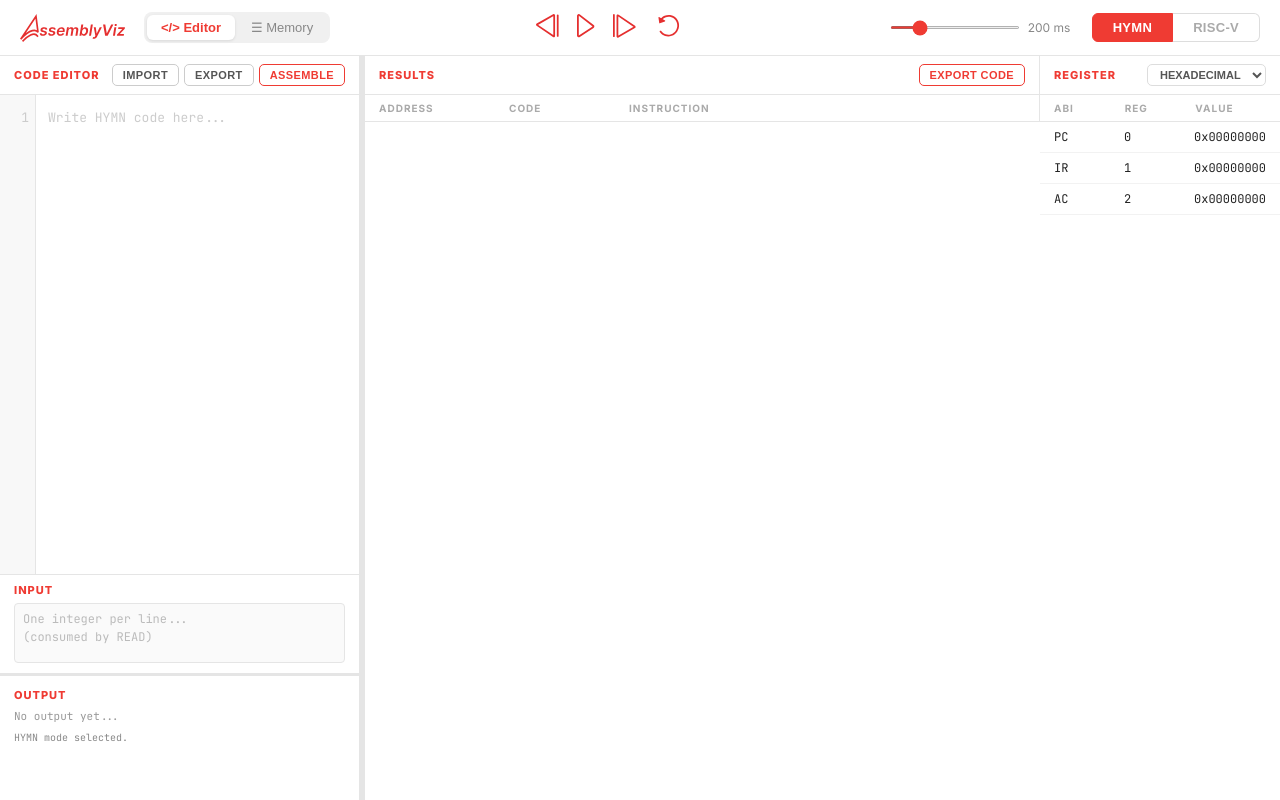
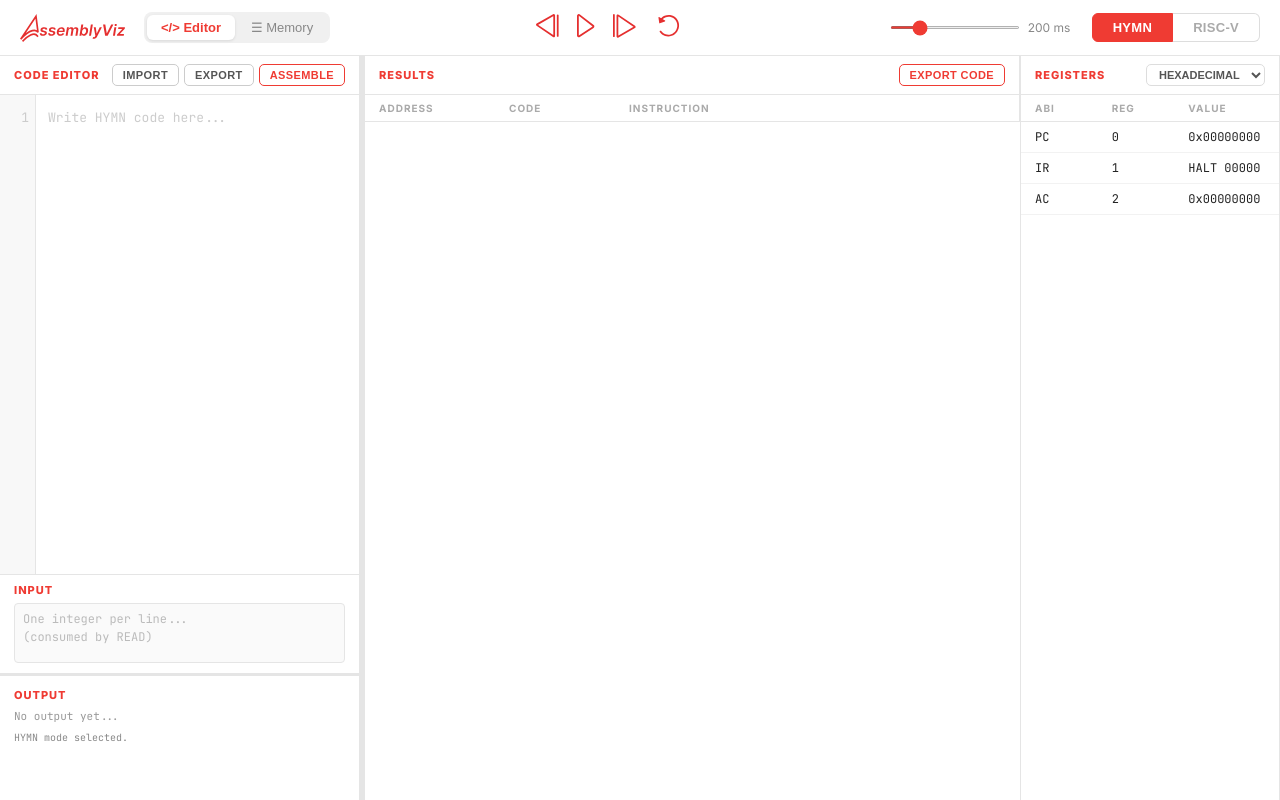
Before and after one commit to NikitaAleksii/AssemblyViz, a React (Vite) app in the folder frontend/: page / in a window 1280 px wide. Built offline with nearby package versions, Linux system fonts and the light colour scheme.

Commit message:
added separation between register and result fields; now, IR register holds instruction as an input instead of converting it into decimal/hex

```diff
--- a/frontend/src/App.css
+++ b/frontend/src/App.css
@@ -96,7 +96,7 @@
   border-right: 1px solid #e5e5e5;
   overflow: hidden; background: white;
 }
-.right-panel { border-right: none; }
+.right-panel { border-left: 1px solid #e5e5e5; height: 100%;}
 
 /* ── Panel header ───────────────────────────────────────────── */
 .panel-header {
--- a/frontend/src/App.tsx
+++ b/frontend/src/App.tsx
@@ -531,7 +531,7 @@
             onExportResults={handleExportResults}
           />
         </div>
-        <div style={{ width: '240px', flexShrink: 0, display: 'flex', flexDirection: 'column', overflow: 'hidden' }}>
+        <div style={{ width: '260px', flexShrink: 0, display: 'flex', flexDirection: 'column', overflow: 'hidden'}}>
           <RegisterPanel
             registers={registers}
             displayFormat={registerFormat}
--- a/frontend/src/components/RegisterPanel.tsx
+++ b/frontend/src/components/RegisterPanel.tsx
@@ -1,5 +1,16 @@
 import React from 'react'
 import { Register, DisplayFormat } from '../types'
+
+const HYMN_OPCODES: Record<number, string> = {
+  0: 'HALT', 1: 'JUMP', 2: 'JZER', 3: 'JPOS',
+  4: 'LOAD', 5: 'STOR', 6: 'ADD',  7: 'SUB',
+}
+
+function decodeIR(value: number): string {
+  const opcode = (value >> 5) & 0b111
+  const address = value & 0b11111
+  return `${HYMN_OPCODES[opcode] ?? '???'} ${address.toString(2).padStart(5, '0')}`
+}
 
 /** Props for the RegisterPanel component. */
 interface RegisterPanelProps {
@@ -46,7 +57,7 @@
   return (
     <section className="right-panel">
       <div className="panel-header">
-        <h2>REGISTER</h2>
+        <h2>REGISTERS</h2>
 
         {/* Format selector — INSTRUCTION is not applicable to registers, so only
             HEXADECIMAL and DECIMAL are offered here (unlike the MemoryPanel). */}
@@ -78,7 +89,8 @@
               <span>{reg.name}</span>
               {/* Register number — prefixed with "x" for RISC-V (x0–x31) */}
               <span>{isLarge ? `x${reg.number}` : reg.number}</span>
-              <span>{formatValue(reg, displayFormat)}</span>
+              <span>{(reg.name == 'IR' && !isLarge) ? decodeIR(reg.value as number) :
+                     formatValue(reg, displayFormat)}</span>
             </div>
           ))}
         </div>
```
